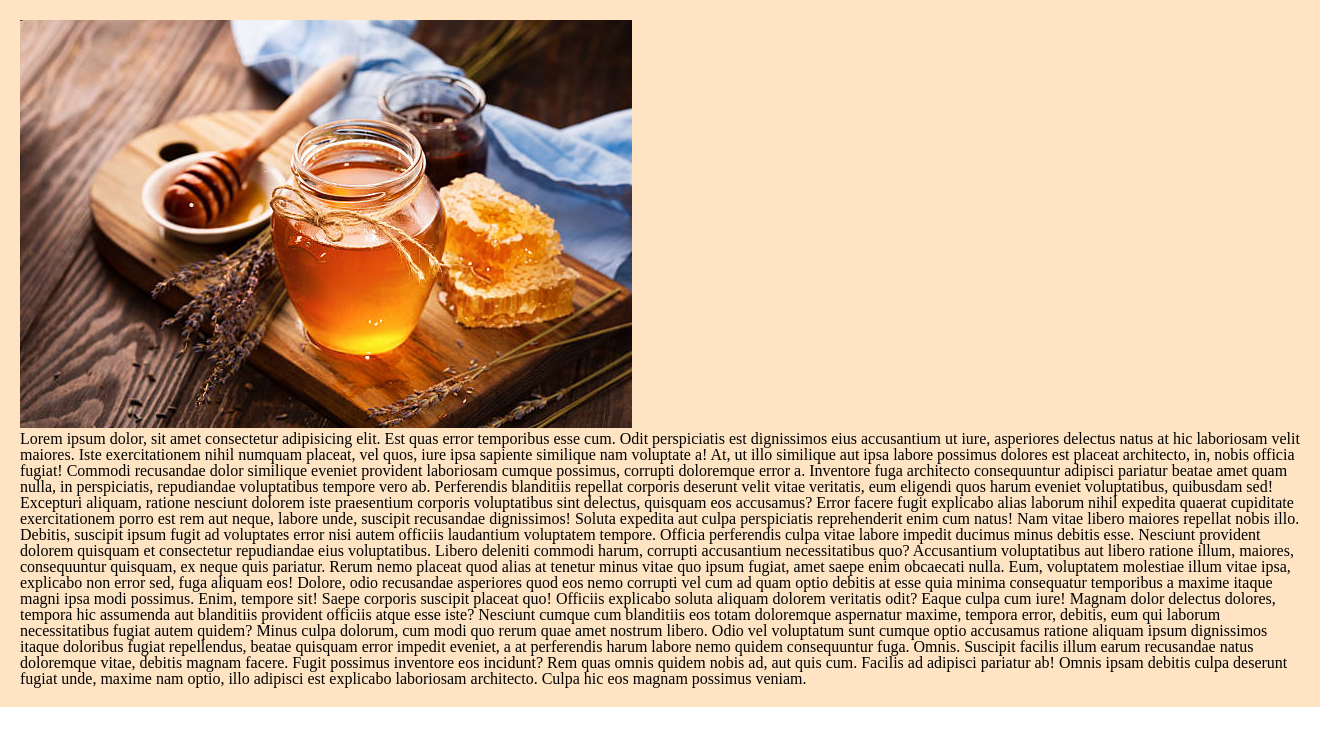
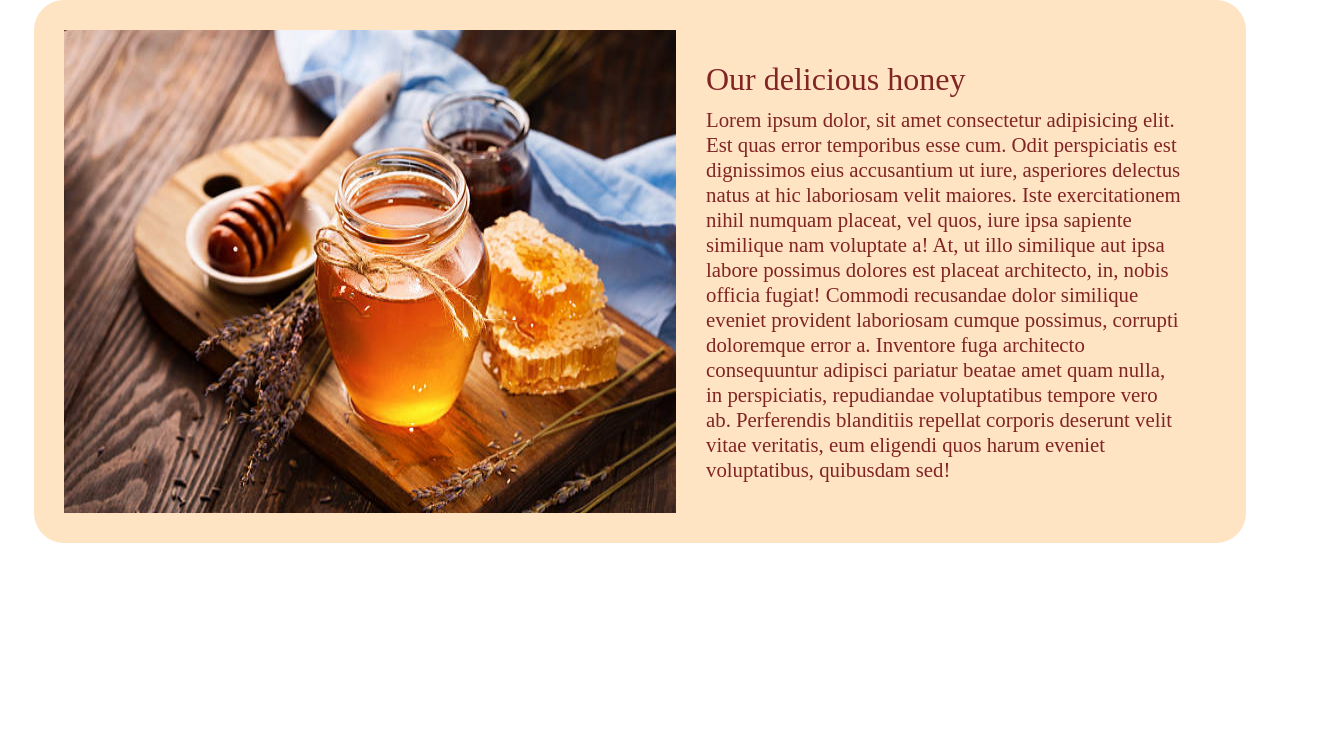
Before and after one commit to Katiacrisci/U2-W1-D3-practice, a plain HTML site: page flexiblearticle.html in a window 1280 px wide. Shown: the whole page, 1320 px wide, since content can reach past the window. Drawn offline with Linux system fonts and the light colour scheme.

Commit message:
add article page

```diff
--- a/article.css
+++ b/article.css
@@ -1,7 +1,28 @@
 #honey-description {
-  width: 100%;
+  width: 90%;
   background-color: bisque;
-  padding: 20px;
+  padding: 30px;
   display: flex;
-
+  margin: auto;
+  border-radius: 30px;
 }
+#honey-description p {
+  font-size: 1.3rem;
+}
+@media screen and (max-width: 768px) {
+  #honey-description {
+    flex-direction: column-reverse;
+  }
+}
+#honey-description div {
+  padding: 30px;
+  line-height: 1.2;
+}
+#honey-description h1 {
+  font-size: 2rem;
+  padding-bottom: 10px;
+  color:rgb(129, 36, 36);
+}
+#honey-description p {
+  color: rgb(129, 36, 36);
+}
--- a/flexiblearticle.html
+++ b/flexiblearticle.html
@@ -9,9 +9,11 @@
   </head>
   <body>
     <div id="honey-description">
-      <div>
+
         <img src="flex-exercise-assets/assets/imgs/honey.jpg" alt="foto barattolo miele" />
-        <p>
+        <div>
+          <h1>Our delicious honey </h1>
+          <p>
           Lorem ipsum dolor, sit amet consectetur adipisicing elit. Est quas error temporibus esse cum. Odit
           perspiciatis est dignissimos eius accusantium ut iure, asperiores delectus natus at hic laboriosam velit
           maiores. Iste exercitationem nihil numquam placeat, vel quos, iure ipsa sapiente similique nam voluptate a!
@@ -19,30 +21,11 @@
           Commodi recusandae dolor similique eveniet provident laboriosam cumque possimus, corrupti doloremque error a.
           Inventore fuga architecto consequuntur adipisci pariatur beatae amet quam nulla, in perspiciatis, repudiandae
           voluptatibus tempore vero ab. Perferendis blanditiis repellat corporis deserunt velit vitae veritatis, eum
-          eligendi quos harum eveniet voluptatibus, quibusdam sed! Excepturi aliquam, ratione nesciunt dolorem iste
-          praesentium corporis voluptatibus sint delectus, quisquam eos accusamus? Error facere fugit explicabo alias
-          laborum nihil expedita quaerat cupiditate exercitationem porro est rem aut neque, labore unde, suscipit
-          recusandae dignissimos! Soluta expedita aut culpa perspiciatis reprehenderit enim cum natus! Nam vitae libero
-          maiores repellat nobis illo. Debitis, suscipit ipsum fugit ad voluptates error nisi autem officiis laudantium
-          voluptatem tempore. Officia perferendis culpa vitae labore impedit ducimus minus debitis esse. Nesciunt
-          provident dolorem quisquam et consectetur repudiandae eius voluptatibus. Libero deleniti commodi harum,
-          corrupti accusantium necessitatibus quo? Accusantium voluptatibus aut libero ratione illum, maiores,
-          consequuntur quisquam, ex neque quis pariatur. Rerum nemo placeat quod alias at tenetur minus vitae quo ipsum
-          fugiat, amet saepe enim obcaecati nulla. Eum, voluptatem molestiae illum vitae ipsa, explicabo non error sed,
-          fuga aliquam eos! Dolore, odio recusandae asperiores quod eos nemo corrupti vel cum ad quam optio debitis at
-          esse quia minima consequatur temporibus a maxime itaque magni ipsa modi possimus. Enim, tempore sit! Saepe
-          corporis suscipit placeat quo! Officiis explicabo soluta aliquam dolorem veritatis odit? Eaque culpa cum iure!
-          Magnam dolor delectus dolores, tempora hic assumenda aut blanditiis provident officiis atque esse iste?
-          Nesciunt cumque cum blanditiis eos totam doloremque aspernatur maxime, tempora error, debitis, eum qui laborum
-          necessitatibus fugiat autem quidem? Minus culpa dolorum, cum modi quo rerum quae amet nostrum libero. Odio vel
-          voluptatum sunt cumque optio accusamus ratione aliquam ipsum dignissimos itaque doloribus fugiat repellendus,
-          beatae quisquam error impedit eveniet, a at perferendis harum labore nemo quidem consequuntur fuga. Omnis.
-          Suscipit facilis illum earum recusandae natus doloremque vitae, debitis magnam facere. Fugit possimus
-          inventore eos incidunt? Rem quas omnis quidem nobis ad, aut quis cum. Facilis ad adipisci pariatur ab! Omnis
-          ipsam debitis culpa deserunt fugiat unde, maxime nam optio, illo adipisci est explicabo laboriosam architecto.
-          Culpa hic eos magnam possimus veniam.
+          eligendi quos harum eveniet voluptatibus, quibusdam sed!
         </p>
-      </div>
+        </div>
+
+
     </div>
   </body>
 </html>
```
